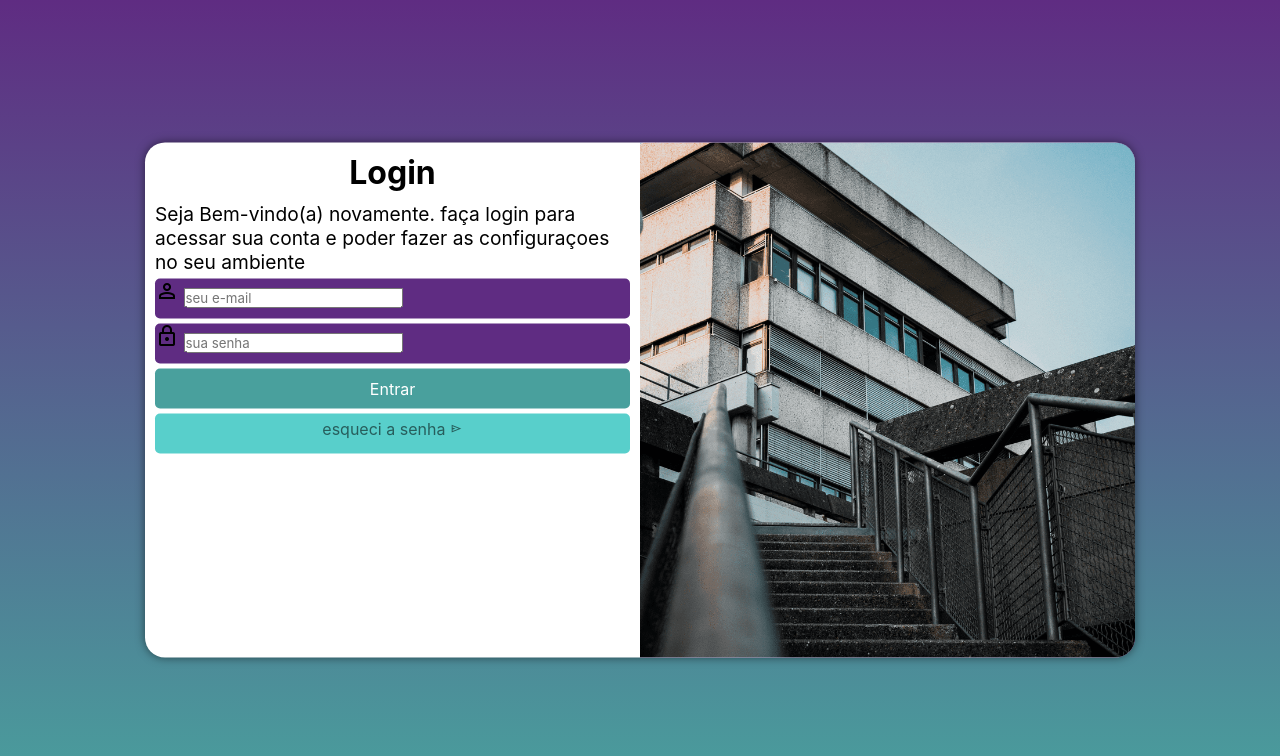
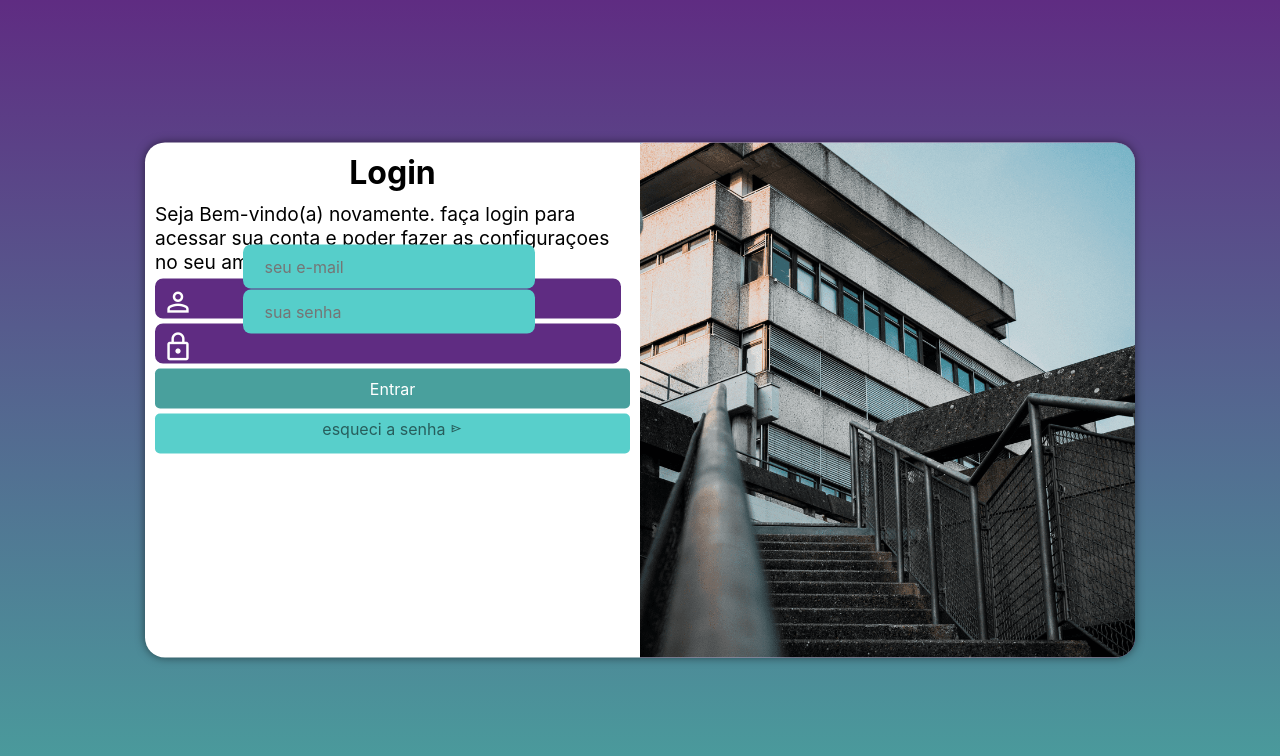
Before and after one commit to arthur-sil/projeto-login, a plain HTML site: page index.html in a window 1280 px wide. Drawn offline with nearby package versions, Linux system fonts and the light colour scheme.

Commit message:
Update style.css

```diff
--- a/estilos/style.css
+++ b/estilos/style.css
@@ -53,14 +53,33 @@ div#formulario > p {
 }
 form > div.campo {
     background-color: var(--lilas);
-    width: 100%;
+    border: 2px solid var(--lilas);
+    width: 98%;
     display: block;
     height: 40px;
-    border-radius: 5px;
+    border-radius: 8px;
     margin: 5px 0px;
 }
 div.campo > label {
     display: none;
+}
+div.campo > span {
+    color: white;
+    background-color: rgba(0, 0, 0, 0);
+    font-size: 2em;
+    width: 40px;
+    padding: 5px;
+}
+div.campo > input {
+    display:inline-block;
+    background-color: #56ceca;
+    font-size: 1em;
+    width:calc(100% -40px) ;
+    height: 100%;
+    border: 0px;
+    border-radius: 8px;
+    padding: 22px;
+    transform: translate(41px , -45px);
 }
 form > input[type=submit] {
     display: block;
```
